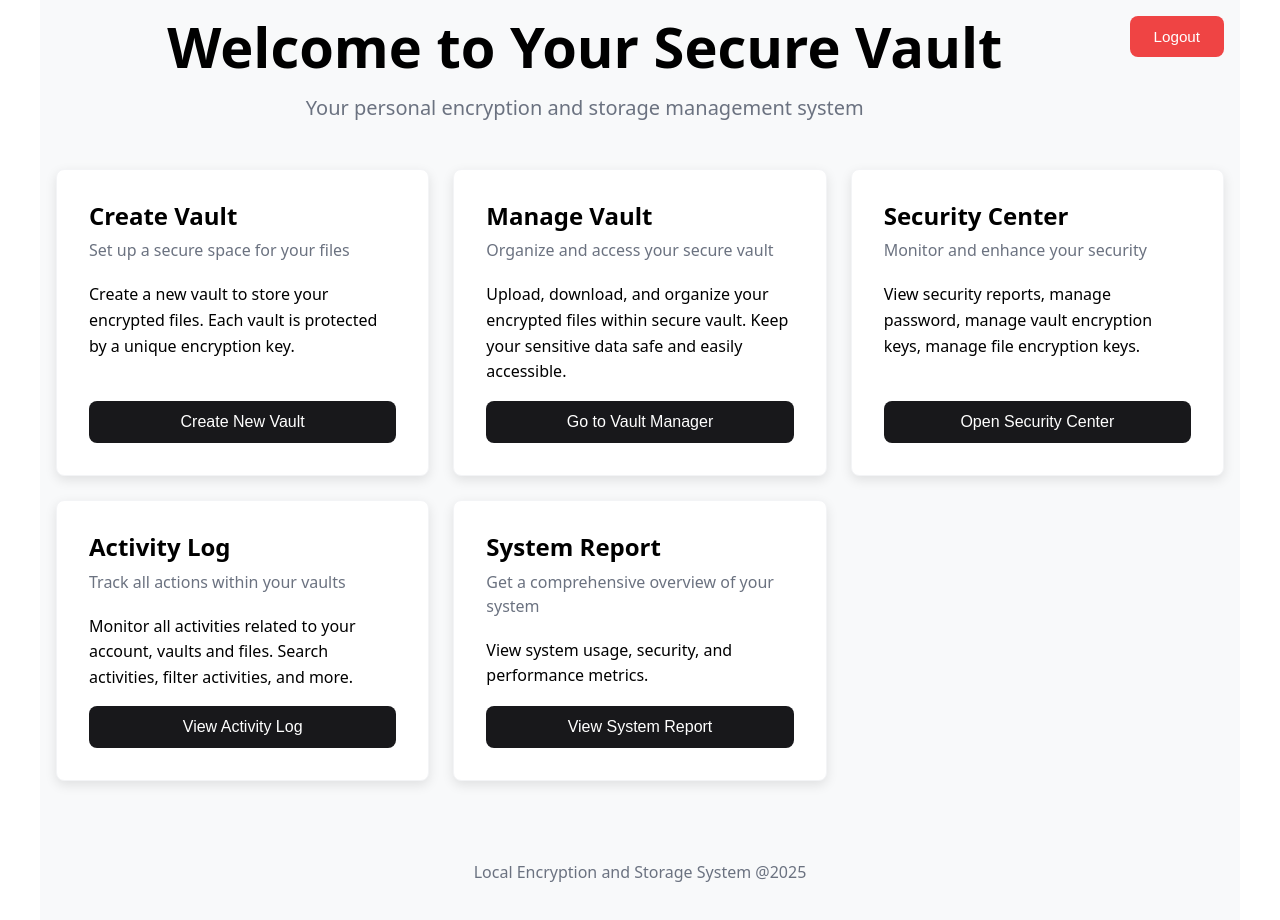
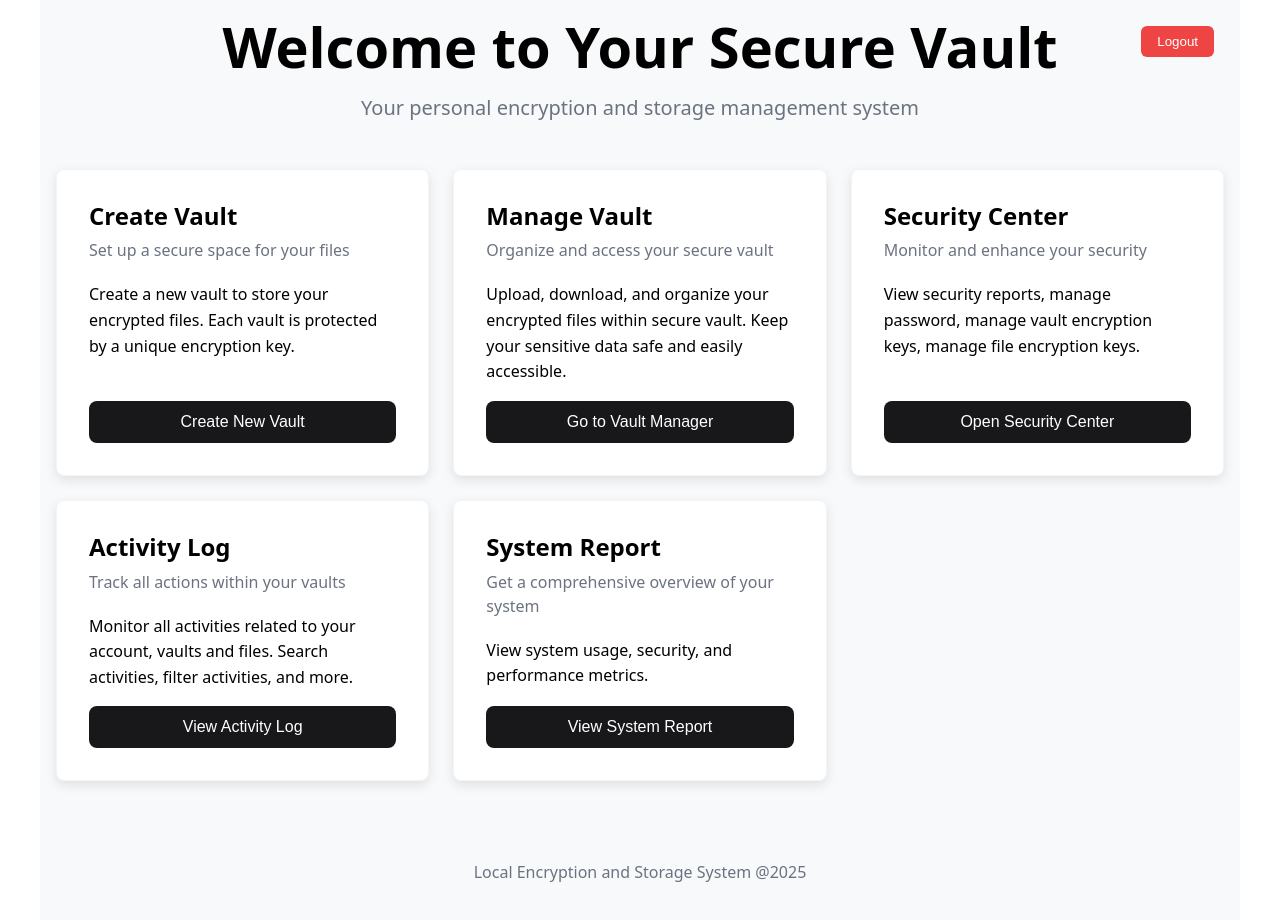
Before and after one commit to njoroofficial/Local_Encryption_System, a React (Create React App) app: page /welcome-page in a window 1280 px wide. Shown: the top 920 px of the page. Built offline with nearby package versions, Linux system fonts and the light colour scheme; no server answers; sample sign-in values are in the browser's storage; a web font is replaced by a local one.

Commit message:
Eleventh Commit

```diff
--- a/src/styles/main.css
+++ b/src/styles/main.css
@@ -13,6 +13,7 @@
   align-items: center;
   margin-bottom: 3rem;
   width: 100%;
+  position: relative;
 }
 
 .header-content {
@@ -389,18 +390,17 @@ body {
 }
 
 .logout-button {
-  padding: 0.75rem 1.5rem;
-  border-radius: 0.5rem;
-  font-weight: 500;
-  font-size: 0.95rem;
-  text-align: center;
-  transition: all 0.2s ease;
-  border: none;
-  cursor: pointer;
+  position: absolute;
+  top: 10px;
+  right: 10px;
   background-color: #ef4444;
   color: white;
-  margin-left: 1rem;
-  align-self: flex-start;
+  border: none;
+  padding: 0.5rem 1rem;
+  border-radius: 0.375rem;
+  font-weight: 500;
+  cursor: pointer;
+  transition: background-color 0.3s ease;
 }
 
 .logout-button:hover {
```
